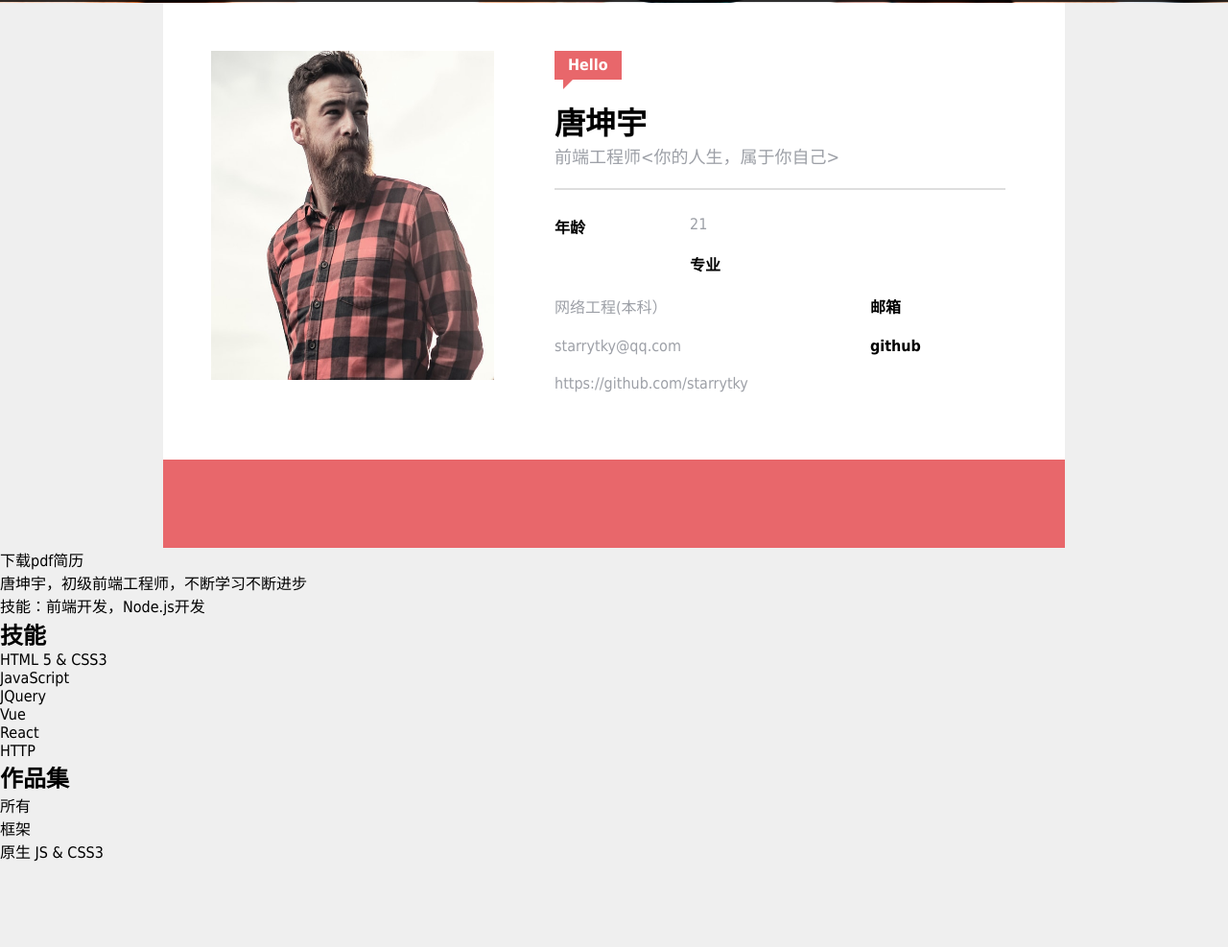
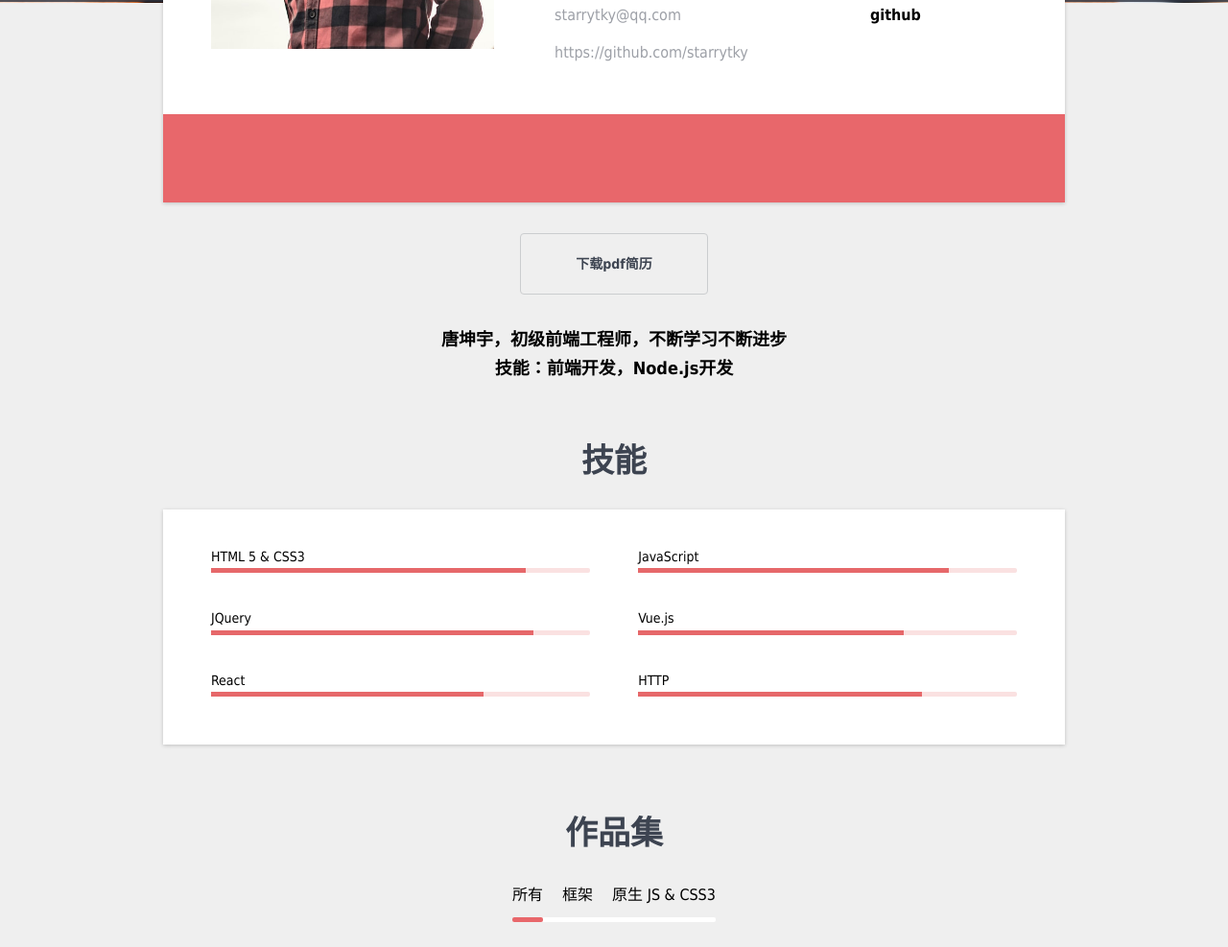
Before and after one commit to starrytky/ResumePage, a plain HTML site: page index.html in a window 1280 px wide. Shown: the part 513-1500 px from the top of the page at 96% size. Before the commit the page ends 1412 px from the top, so only its background shows below. Drawn offline with Linux system fonts and the light colour scheme.

Commit message:
暂时完成初步简历

```diff
--- a/css/css.css
+++ b/css/css.css
@@ -27,10 +27,12 @@ hr {
     border: 1px solid rgb(222, 222, 222);
 }
 
-ul {
+ul,ol {
     list-style-type: none;
 }
-
+h1,h2,h3,h4,h5,h6{
+    font-weight: normal;
+}
 .clearfix::after {
     content: '';
     display: block;
@@ -77,7 +79,6 @@ ul {
 
 .topNavBar .logo {
     font-size: 24px;
-    font-family: "黑体";
     font-weight: bold;
     color: rgb(229, 102, 107);
     padding-top: 4px;
@@ -96,7 +97,8 @@ ul {
 
 .banner .mask {
     height: 515px;
-    background-color: rgba(0, 0, 0, 0.8);
+    background-color: rgba(44, 51, 64, 0.8);
+
 }
 
 .userCard {
@@ -104,6 +106,7 @@ ul {
     margin-left: auto;
     margin-right: auto;
     background-color: rgb(255, 255, 255);
+    box-shadow: 0 1px 4px 0 rgba(0,0,0,0.2);
 }
 
 .userCard .picture img {
@@ -143,7 +146,7 @@ ul {
 }
 
 .userCard .pictureAndText {
-    padding: 50px;
+    padding: 50px 50px 35px 50px;
 }
 
 .userCard .text .welcome {
@@ -188,10 +191,11 @@ ul {
     color: rgb(157, 160, 167);
 }
 
-.userCard .media{
-    background: rgb(232,103,107);
+.userCard .media {
+    background: rgb(232, 103, 107);
     text-align: center;
 }
+
 .userCard .media a {
     display: inline-block;
     width: 40px;
@@ -200,12 +204,169 @@ ul {
     border-radius: 50%;
     margin: 16px;
 }
+
 .userCard > footer.media > a:hover {
-    background: rgb(208,93,96);
+    background: rgb(208, 93, 96);
 }
+
 .userCard svg {
     height: 30px;
     width: 30px;
     fill: white;
     vertical-align: top;
 }
+
+main {
+    margin-top: -345px;
+}
+
+main .downloadResume-wrapper {
+    text-align: center;
+}
+main .downloadResume {
+    padding: 23px 57px;
+    border: 1px solid #CBCDCF;
+    border-radius: 4px;
+    display: inline-block;
+    font-weight: bold;
+    background: #EFEFEF;
+    color: #3d4451;
+    font-size: 14px;
+    line-height: 16px;
+    margin: 32px 0;
+    transition: box-shadow .3s;
+}
+body > main .downloadResume:hover{
+    box-shadow: 0 4px 13px 0 rgba(0,0,0,0.2);
+}
+.selfIntroduction {
+    max-width: 940px;
+    margin-left: auto;
+    margin-right: auto;
+    text-align: center;
+    font-weight: bold;
+    line-height: 1.7;
+    font-size: 18px;
+}
+
+section.skills,
+section.portfolio{
+    max-width: 940px;
+    margin-left: auto;
+    margin-right: auto;
+    margin-top: 60px;
+}
+section.skills > h2,
+section.portfolio > h2{
+    text-align: center;
+    color: #3d4451;
+    font-size: 34px;
+    line-height: 1.2;
+    font-weight: 600;
+    padding-bottom: 30px;
+}
+section.skills h3 {
+    font-size: 14px;
+    line-height: 1.1;
+    padding-right: 40px;
+}
+section.skills > ol{
+    background-color: white;
+    box-shadow: 0 1px 4px 0 rgba(0,0,0,0.2);
+    padding: 42px 50px 10px;
+}
+section.skills > ol > li {
+    float: left;
+    width: 47%;
+}
+section.skills > ol > li:nth-child(2n){
+    float: right;
+}
+section.skills .progressBar {
+    height: 5px;
+    background: #FAE1E1;
+    border-radius: 2px;
+    margin: 4px 0 40px;
+}
+section.skills .progressBar .progress {
+    height: 100%;
+    background: #E6686A;
+    width: 83%;
+}
+section.skills li:nth-child(2) .progressBar .progress {
+    width: 82%;
+}
+section.skills li:nth-child(3) .progressBar .progress {
+    width: 85%;
+}
+section.skills li:nth-child(4) .progressBar .progress {
+    width: 70%;
+}
+section.skills li:nth-child(5) .progressBar .progress {
+    width: 72%;
+}
+section.skills li:nth-child(6) .progressBar .progress {
+    width: 75%;
+}
+section.portfolio nav {
+    text-align: center;
+}
+section.portfolio nav ol {
+    display: inline-block;
+    vertical-align: top;
+}
+section.portfolio nav ol li{
+    float: left;
+    margin-left: 20px;
+    cursor: pointer;
+}
+section.portfolio nav ol li:first-child{
+    margin-left: 0;
+}
+section.portfolio {
+    text-align: center;
+    margin-top: 72px;
+}
+section.portfolio nav {
+    display: inline-block;
+    vertical-align: top;
+    margin-bottom: 29px;
+}
+section.portfolio nav .bar {
+    height: 5px;
+    background: white;
+    border-radius:2px;
+    margin-top: 13px;
+}
+section.portfolio nav .bar-inner{
+    height: 100%;
+    background: #E8676B;
+    border-radius: 2px;
+    transition:all .4s;
+}
+section.portfolio nav .state-1.bar .bar-inner{
+    width: 32px;
+    margin-left: 0;
+}
+section.portfolio nav .state-2.bar .bar-inner{
+    width: 39px;
+    margin-left: 49px;
+}
+section.portfolio nav .state-3.bar .bar-inner{
+    width: 116px;
+    margin-left: 103px;
+}
+
+section.portfolio .works{
+    position: relative;
+    height: 576px;
+}
+section.portfolio .works > .big,
+section.portfolio .works > .small {
+    position:absolute;
+}
+
+section.portfolio .works > .big img,
+section.portfolio .works > .small img{
+    box-shadow: 0 1px 4px 0 rgba(0,0,0,0.2);
+}
--- a/index.html
+++ b/index.html
@@ -86,38 +86,80 @@
 
         </footer>
     </div>
-
-    <a class="button" href="#">下载pdf简历</a>
-    <p>唐坤宇，初级前端工程师，不断学习不断进步<br>
-        技能：前端开发，Node.js开发
+    <p class="downloadResume-wrapper">
+        <a class="downloadResume" href="#" target="_blank" download="">下载pdf简历</a>
     </p>
+    <div class="selfIntroduction">
+        <p>唐坤宇，初级前端工程师，不断学习不断进步<br>
+            技能：前端开发，Node.js开发
+        </p>
+    </div>
 </main>
-<section>
+<section class="skills">
     <h2>技能</h2>
-    <ol>
-        <li>HTML 5 &amp; CSS3</li>
-        <li>JavaScript</li>
-        <li>JQuery</li>
-        <li>Vue</li>
-        <li>React</li>
-        <li>HTTP</li>
+    <ol class="clearfix">
+        <li>
+            <h3>HTML 5 &amp; CSS3</h3>
+            <div class="progressBar">
+                <div class="progress"></div>
+            </div>
+        </li>
+        <li>
+            <h3>JavaScript</h3>
+            <div class="progressBar">
+                <div class="progress"></div>
+            </div>
+        </li>
+        <li>
+            <h3>JQuery</h3>
+            <div class="progressBar">
+                <div class="progress"></div>
+            </div>
+        </li>
+        <li>
+            <h3>Vue.js</h3>
+            <div class="progressBar">
+                <div class="progress"></div>
+            </div>
+        </li>
+        <li>
+            <h3>React</h3>
+            <div class="progressBar">
+                <div class="progress"></div>
+            </div>
+        </li>
+        <li>
+            <h3>HTTP</h3>
+            <div class="progressBar">
+                <div class="progress"></div>
+            </div>
+        </li>
     </ol>
 </section>
-<section>
+<section class="portfolio">
     <h2>作品集</h2>
     <nav>
-        <ol>
-            <li>所有</li>
-            <li>框架</li>
-            <li>原生 JS &amp; CSS3</li>
+        <ol class="clearfix">
+            <li id="portfolioAll">所有</li>
+            <li id="portfolioFramework">框架</li>
+            <li id="portfolioValina">原生 JS &amp; CSS3</li>
         </ol>
-        <div class="jobs">
-            <div class="big"></div>
-            <div class="small"></div>
-            <div class="small"></div>
+        <div id="portfolioBar" class="bar state-1">
+            <div class="bar-inner"></div>
         </div>
     </nav>
+    <div class="works">
+        <div class="big" style="top: 0;left: 9px;">
+            <img src="./images/1.jpg" alt="作品1">
+        </div>
+        <div class="small" style="top: 0;left: 636px;">
+            <img src="./images/2.jpg" alt="作品2">
+        </div>
+        <div class="small" style="top: 298px;left: 636px;">
+            <img src="./images/3.jpg" alt="作品3">
+        </div>
+    </div>
 </section>
-
+<script src="js/index.js"></script>
 </body>
 </html>
--- /dev/null
+++ b/js/index.js
@@ -0,0 +1,12 @@
+var my$ = function(id){
+    return document.getElementById(id);
+};
+my$("portfolioAll").onclick =function(){
+    my$("portfolioBar").className = "bar state-1"
+};
+my$("portfolioFramework").onclick =function(){
+    my$("portfolioBar").className = "bar state-2"
+};
+my$("portfolioValina").onclick =function(){
+    my$("portfolioBar").className = "bar state-3"
+};
```
Also changed, not shown: images/1.jpg (added), images/2.jpg (added), images/3.jpg (added).
